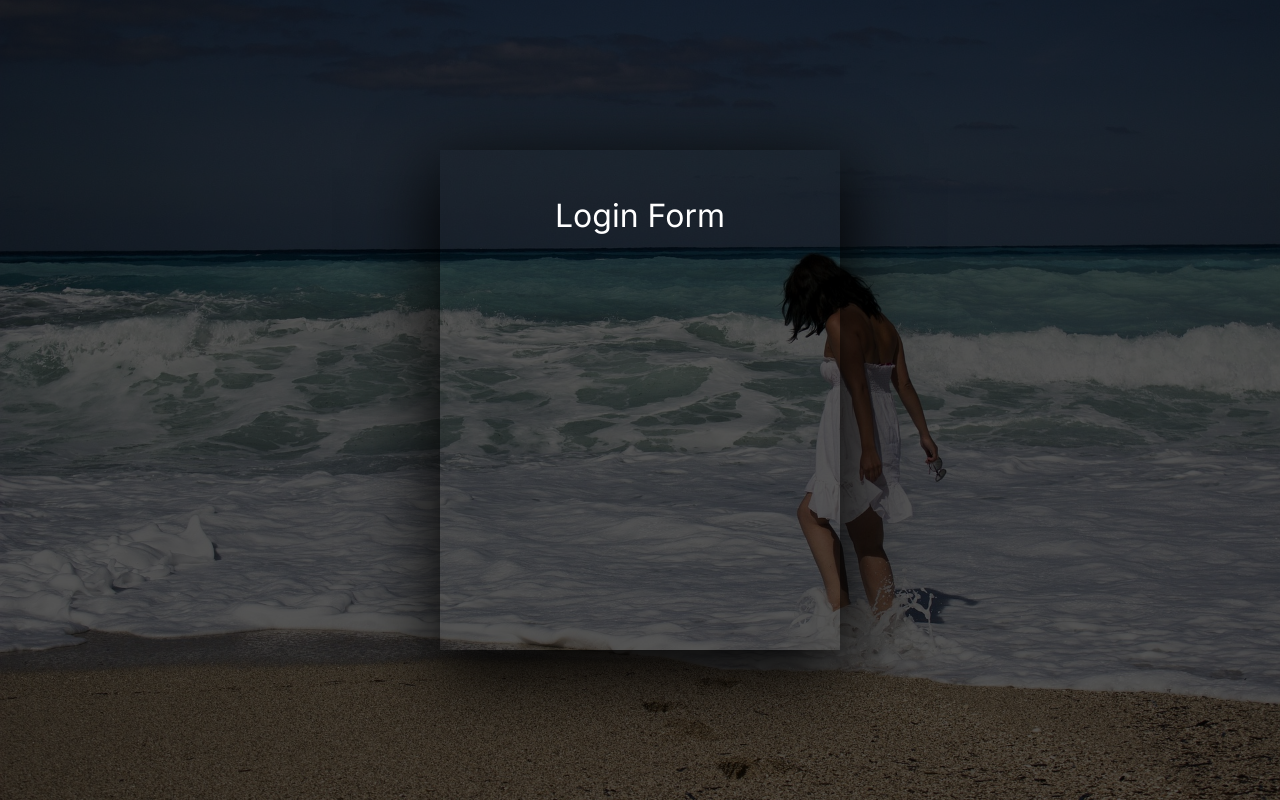
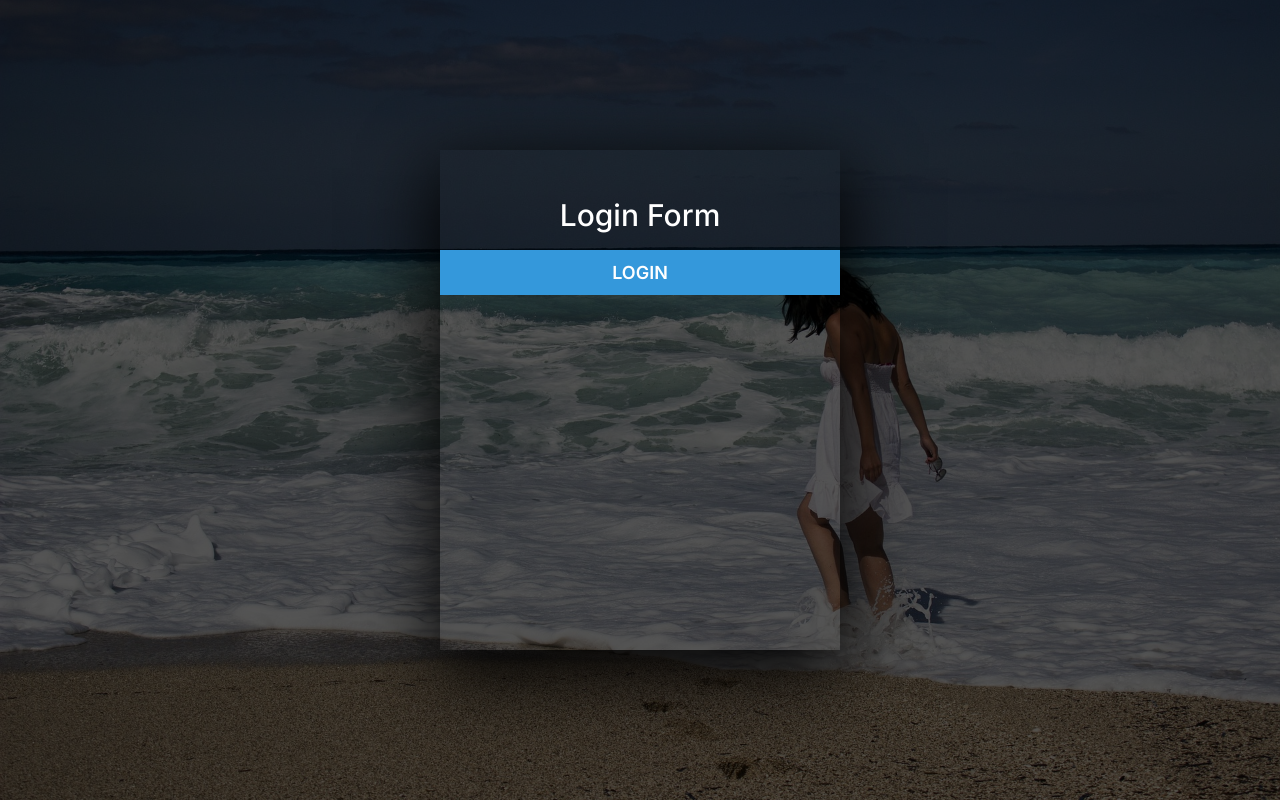
Before and after one commit to MrNiNaD/mayuri-travel-agency, a Next.js app: page /login in a window 1280 px wide. Built offline with nearby package versions, Linux system fonts and the light colour scheme.

Commit message:
feat: button element

```diff
--- a/src/app/globals.css
+++ b/src/app/globals.css
@@ -1,5 +1,7 @@
 :root {
-	--primary: #3498db
+	--primary: #3498db;
+	--primaryFont: 'Inter', Arial, Helvetica;
+
 }
 
 /* http://meyerweb.com/eric/tools/css/reset/
--- a/src/component/AuthLayout/index.tsx
+++ b/src/component/AuthLayout/index.tsx
@@ -5,6 +5,7 @@ import Adv1 from "@/assets/images/adv1.jpg";
 import Adv2 from "@/assets/images/adv2.jpg";
 import Adv3 from "@/assets/images/adv3.jpg";
 import Image from "next/image";
+import Button from "@/element/Button";
 
 let count = 0;
 
@@ -51,6 +52,7 @@ const AuthLayout = () => {
       <div className={style.authLayoutOverlay}>
         <div className={style.authSection}>
           <h3>Login Form</h3>
+          <Button>LOGIN</Button>
         </div>
       </div>
     </section>
--- a/src/component/AuthLayout/style.module.css
+++ b/src/component/AuthLayout/style.module.css
@@ -43,6 +43,7 @@
 .authSection h3 {
   color: #fff;
   text-align: center;
-  font-size: 32px;
+  font-size: 30px;
+  font-weight: 500;
   margin: 50px 0 20px;
 }
--- /dev/null
+++ b/src/element/Button/index.tsx
@@ -0,0 +1,18 @@
+import React from "react";
+import style from "./style.module.css";
+
+const Button = ({
+  children,
+  onClick,
+}: {
+  children: React.ReactNode;
+  onClick?: React.MouseEventHandler<HTMLButtonElement>;
+}) => {
+  return (
+    <button className={style.buttonStyle} onClick={onClick}>
+      {children}
+    </button>
+  );
+};
+
+export default Button;
--- /dev/null
+++ b/src/element/Button/style.module.css
@@ -0,0 +1,11 @@
+.buttonStyle {
+  display: block;
+  border: none;
+  background: var(--primary);
+  font-family: var(--primaryFont);
+  width: 100%;
+  font-size: 18px;
+  font-weight: 600;
+  color: #fff;
+  padding: 12px 0;
+}
--- /dev/null
+++ b/src/ts/common.ts
@@ -0,0 +1 @@
+type AnyFunction = (...args: any[]) => any;
```
